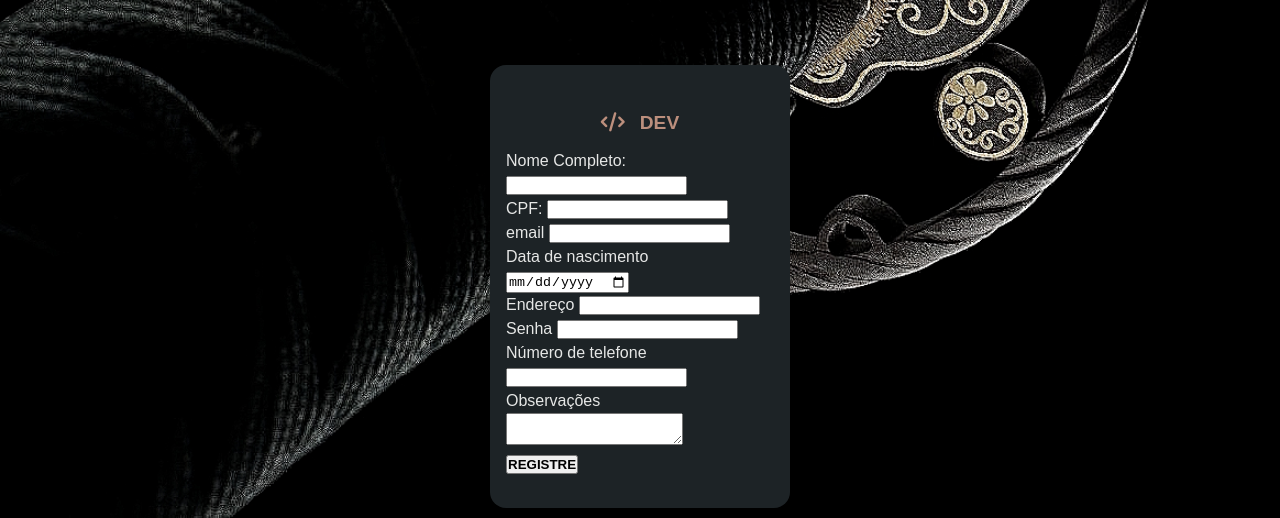
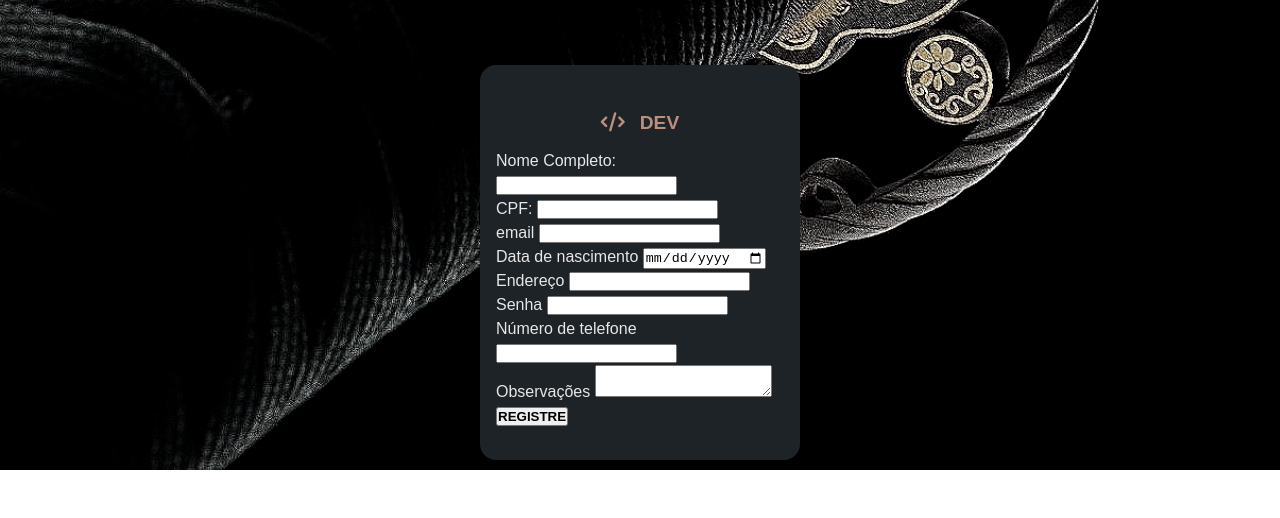
Before and after one commit to Yuser11/PAGINA-INICIO, a plain HTML site: page index.html in a window 1280 px wide. Shown: the part 884-1402 px from the top of the page. After the commit the page ends 1354 px from the top, so only its background shows below. Drawn offline with Linux system fonts and the light colour scheme; a web font is replaced by a local one.

Commit message:
STYLE:Adicionei largura minima

```diff
--- a/style.css
+++ b/style.css
@@ -5,9 +5,12 @@
   box-sizing: border-box;
   transition: 0.2s ease-in-out;
 }
+
 html {
   scrollbar-width: none;
-} /* Firefox */
+}
+
+/* Firefox */
 
 /* Variables */
 :root {
@@ -76,7 +79,8 @@ main {
   display: flex;
   flex-direction: column;
   align-items: center;
-  width: 300px;
+  width: 25%;
+  min-width: 300px;
   padding: 2em 1em;
   border-radius: 1em;
   background-color: var(--bg);
@@ -171,11 +175,14 @@ main {
 .general-container a:hover {
   color: var(--tertiary);
 }
+
 .senai-container a:hover {
   color: var(--quaternary);
 }
-.senai-container a:hover img{
-filter: invert(filter(cons));}
+
+.senai-container a:hover img {
+  filter: invert(filter(cons));
+}
 
 /* Clock */
 .clock {
@@ -308,17 +315,20 @@ filter: invert(filter(cons));}
     width: 90%;
   }
 }
-a{
+
+a {
   display: flex;
   align-items: center;
   justify-content: center;
 }
-img{
+
+img {
   width: 20px;
   filter: brightness(0) saturate(100%) invert();
   margin-right: 10px;
 }
-.senai-container a:hover img{
+
+.senai-container a:hover img {
   filter: none;
 }
 
@@ -326,8 +336,10 @@ img{
   font-family: 'Nabla';
   src: url(Nabla/Nabla-Regular-VariableFont_EDPT\,EHLT.ttf);
 }
+
 @font-face {
   font-family: 'Rampart';
   src: url(Rampart/RampartOne-Regular.ttf);
 }
+
 @import url('');
```
